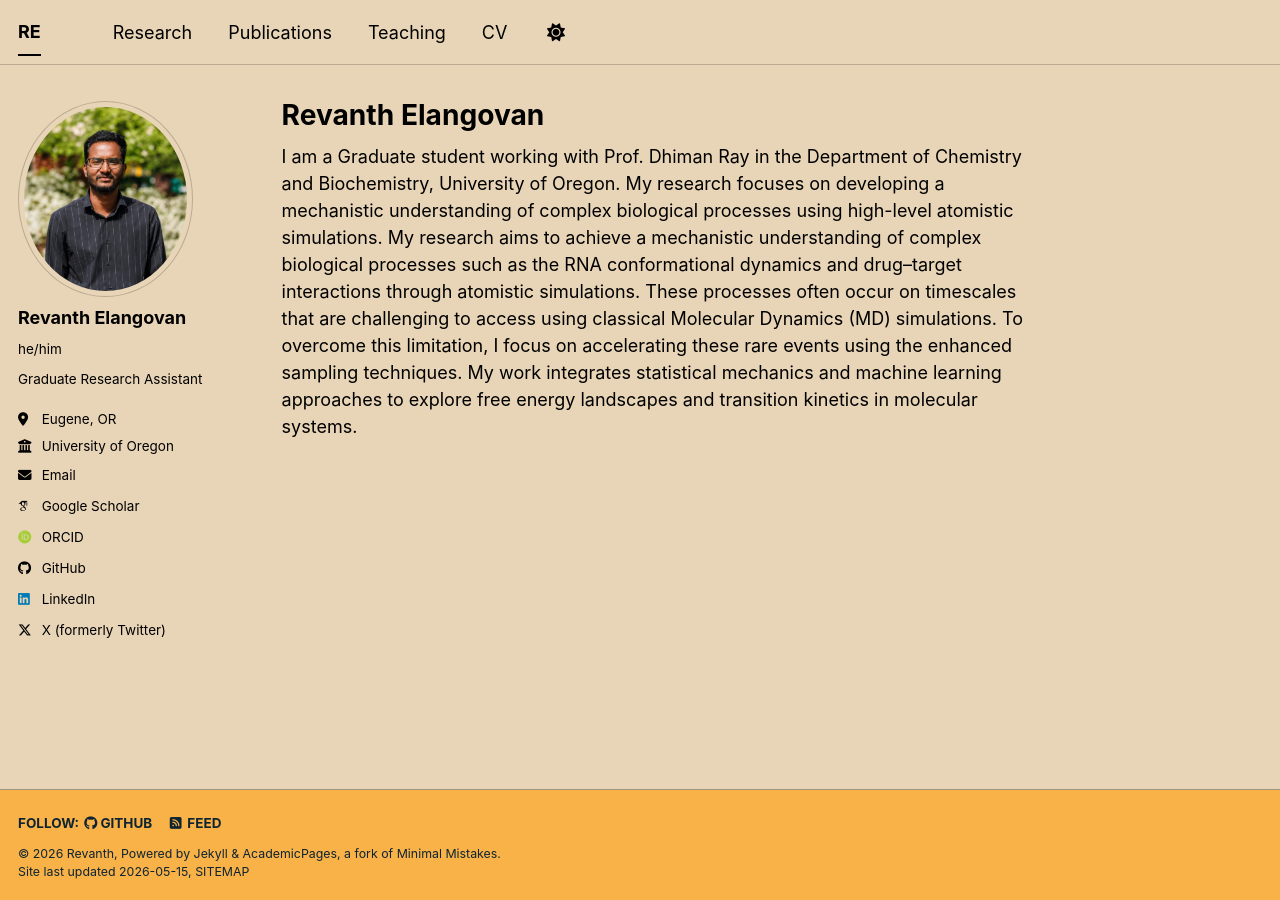
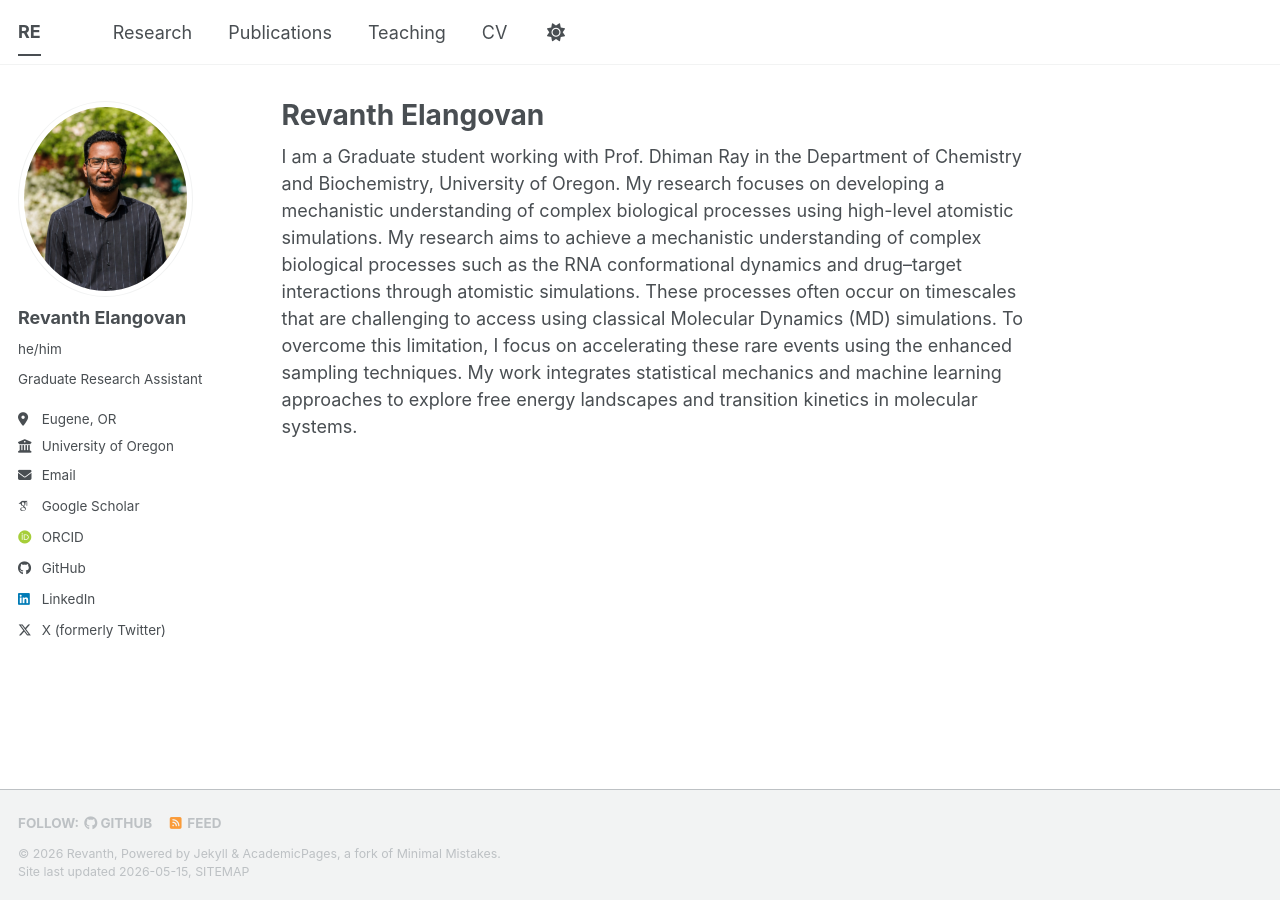
Before and after one commit to Revanth27-08/Revanth27-08.github.io, a Jekyll site: the page built from _pages/about.md, in a window 1280 px wide. Built offline with Jekyll 4.4.1, drawn with Linux system fonts in a browser that asks for light colours; some web fonts are replaced; a script bundle is joined from its source files by our own code; library files that are not in the unit come from our copies.

Commit message:
Update _config.yml

```diff
--- a/_config.yml
+++ b/_config.yml
@@ -8,7 +8,7 @@
 
 # Basic Site Settings
 locale                   : "en-US"
-site_theme               : "sunrise" # The available themes options are "default", "air", "sunrise", "mint", "dirt" and "contrast"
+# site_theme               : "sunrise" # The available themes options are "default", "air", "sunrise", "mint", "dirt" and "contrast"
 title                    : RE
 title_separator          : "-"
 name                     : Revanth
```
